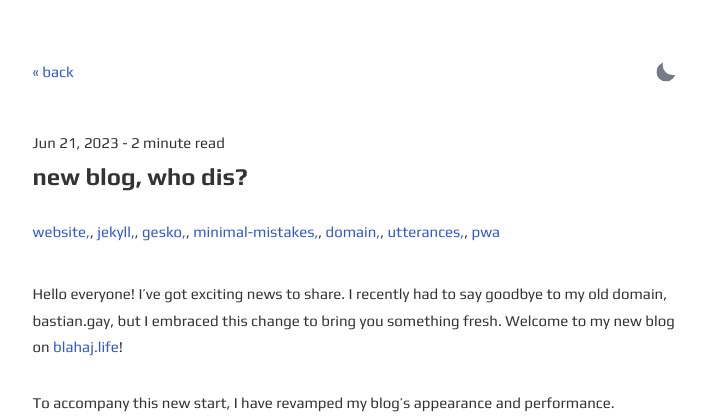
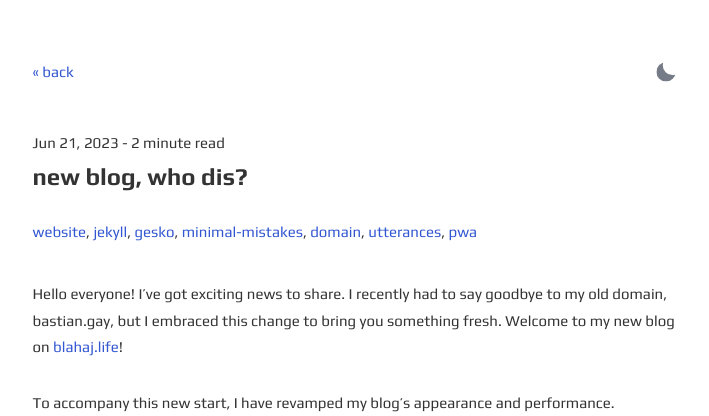
Before and after one commit to basti564/basti564.github.io, a Jekyll site: the page built from _posts/2023-06-21-new-blog-who-dis?.md, in a window 1280 px wide. Shown: the top 416 px of the page, without its empty margins (285-994 px from the left). Built offline with Jekyll 4.4.1, drawn with Linux system fonts in a browser that asks for light colours; comment, search, counter and statistics services are not loaded.

```diff
--- a/_posts/2023-06-21-new-blog-who-dis?.md
+++ b/_posts/2023-06-21-new-blog-who-dis?.md
@@ -2,7 +2,7 @@
 title: new blog, who dis?
 layout: post
 description: I decided to move my blog and start it again, welcome!
-tags: website, jekyll, gesko, minimal-mistakes, domain, utterances, pwa
+tags: website jekyll gesko minimal-mistakes domain utterances pwa
 ---
 
 Hello everyone! I've got exciting news to share. I recently had to say goodbye to my old domain, bastian.gay, but I embraced this change to bring you something fresh. Welcome to my new blog on [blahaj.life](https://blahaj.life)!
```
